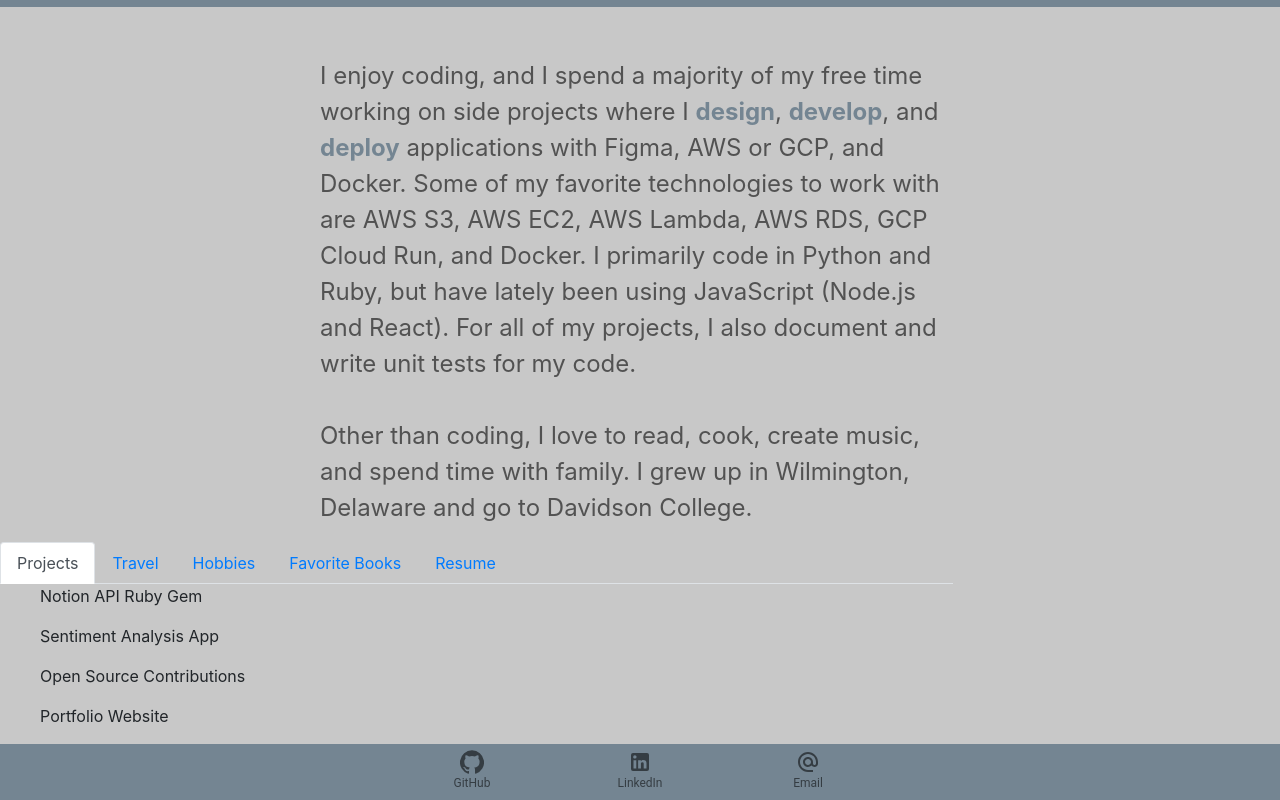
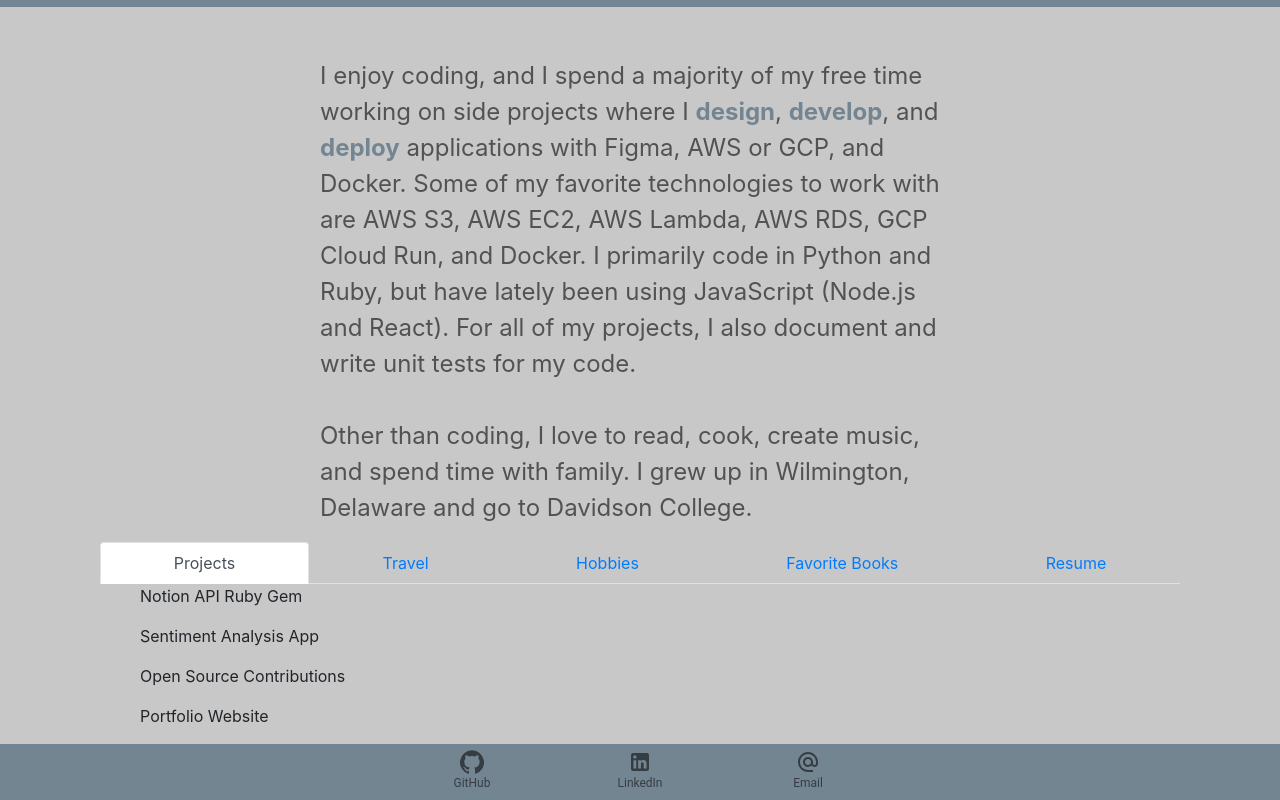
Before and after one commit to danmurphy1217/website, a React (Create React App) app: page /about in a window 1280 px wide. Shown: the part 408-1208 px from the top of the page. Built offline with nearby package versions, Linux system fonts and the light colour scheme.

Commit message:
center align tabs on about me page, remove extra div

```diff
--- a/src/components/AboutMain.js
+++ b/src/components/AboutMain.js
@@ -1,5 +1,5 @@
-import React, { useState } from "react";
 import Row from "react-bootstrap/Row";
+import Container from "react-bootstrap/Container";
 import Col from "react-bootstrap/Col";
 import Tab from "react-bootstrap/Tab";
 import Tabs from "react-bootstrap/Tabs";
@@ -52,19 +52,17 @@ export default function AboutMain() {
     (itemPlaintext) => {
       return (
         <Tab eventKey={itemPlaintext} title={itemPlaintext}>
-          <div>
             {formattingFor(ListGroupContentsPlaintext[itemPlaintext])}
-          </div>
         </Tab>
       );
     }
   );
 
   return (
-    <Row>
-      <Col sm={9}>
-        <TabContainer>{ListGroupItemsFormatted}</TabContainer>
-      </Col>
-    </Row>
+    <Container>
+        <Col>
+          <TabContainer fill>{ListGroupItemsFormatted}</TabContainer>
+        </Col>
+    </Container>
   );
 }
```
Also changed, not shown: 1 other file (tests, documents, lock files or other folders).
